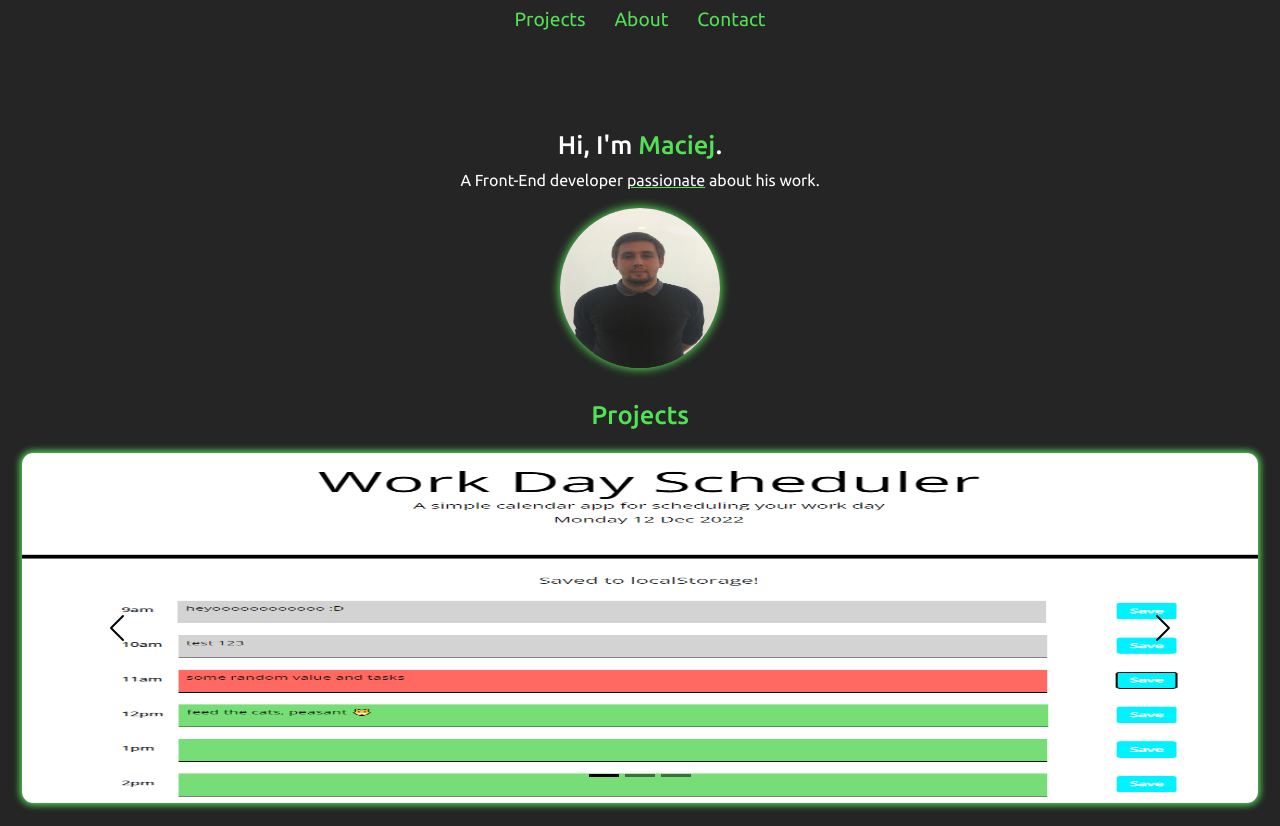
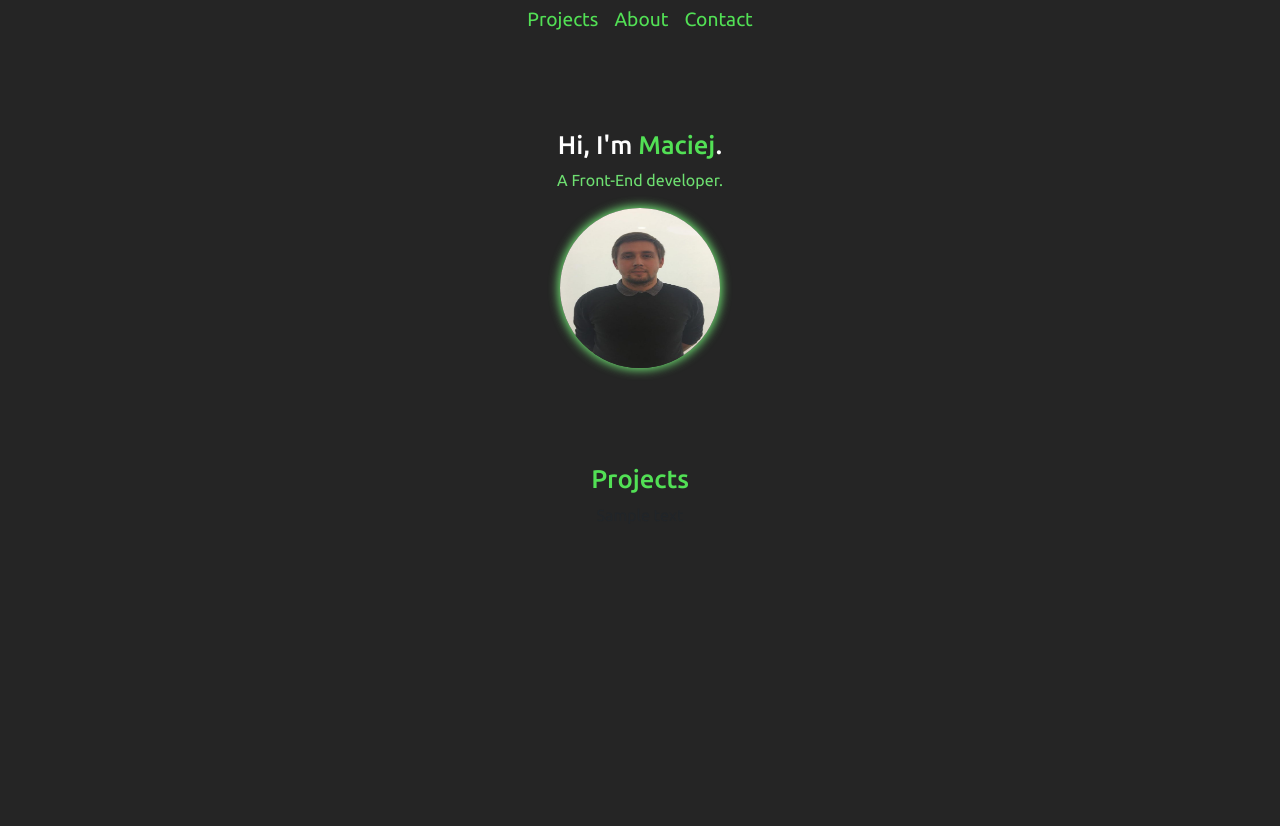
Before and after one commit to MrMaciejM/react-portfolio, a React (Create React App) app: page / in a window 1280 px wide. After the commit the page ends 800 px from the top, so only its background shows below. Built offline with nearby package versions, Linux system fonts and the light colour scheme.

Commit message:
added animations to picture and small headline, removed carousel

```diff
--- a/src/App.css
+++ b/src/App.css
@@ -25,17 +25,17 @@ a {
   transition: all 0.5s;
 }
 /* LINKS STYLING AND EFFECTS */
-a:hover {
+header nav a:hover {
   color: var(--white);
   box-shadow: 0 0 5px 2px var(--links);
   transition: all 0.5s;
 }
-a:active {
+header nav a:active {
   box-shadow: 0 0 5px 3px var(--white);
   transition: all 0.1s;
 }
 /* FONT SIZE */
-a {
+header nav a {
   font-size: 1.2rem;
 }
 h2 {
@@ -43,7 +43,7 @@ h2 {
 }
 /* IMAGE SIZE */
 img {
-  height: 350px !important;
+  height: 300px !important;
   border-radius: 11px;
 }
 /* Section Headings */
--- a/src/components/Intro.css
+++ b/src/components/Intro.css
@@ -2,7 +2,7 @@
   display: flex;
   flex-direction: column;
   align-items: center;
-  margin-bottom: 2rem;
+  margin-bottom: 6rem;
 }
 .introSection h2 span {
   color: #52e055;
@@ -11,8 +11,7 @@
   text-decoration: underline #52e055;
 }
 
-.introHeading,
-p {
+.introHeading {
   color: white !important;
 }
 .introSection p {
@@ -29,7 +28,7 @@ p {
 /* Animation */
 .introSection {
   animation-name: fadein;
-  animation-duration: 3s;
+  animation-duration: 1.5s;
 }
 @keyframes fadein {
   from {
@@ -41,3 +40,44 @@ p {
     padding-right: 0;
   }
 }
+.smallHeadline {
+  animation: colorChange 5s infinite;
+}
+@keyframes colorChange {
+  0% {
+    color: #52e055;
+  }
+  25% {
+    color: #7ddf7f;
+  }
+  50% {
+    color: #fff;
+  }
+  75% {
+    color: #7ddf7f;
+  }
+  100% {
+    color: #52e055;
+  }
+}
+
+.profilePic {
+  animation: colorChangePic 5s infinite;
+}
+@keyframes colorChangePic {
+  0% {
+    box-shadow: 0 0 10px 2px #52e055;
+  }
+  25% {
+    box-shadow: 0 0 10px 2px #7ddf7f;
+  }
+  50% {
+    box-shadow: 0 0 10px 2px #fff;
+  }
+  75% {
+    box-shadow: 0 0 10px 2px #7ddf7f;
+  }
+  100% {
+    box-shadow: 0 0 10px 2px #52e055;
+  }
+}
--- a/src/components/Intro.js
+++ b/src/components/Intro.js
@@ -5,10 +5,7 @@ function Intro() {
       <h2 className={"introHeading"}>
         Hi, I'm <span>Maciej</span>.
       </h2>
-      <p>
-        A Front-End developer{" "}
-        <span className={"underlineSpan"}>passionate</span> about his work.
-      </p>
+      <p className="smallHeadline">A Front-End developer.</p>
       <img
         className={"profilePic"}
         src={require("../assets/images/profile-pic.png")}
--- a/src/components/Projects.css
+++ b/src/components/Projects.css
@@ -1,6 +1,7 @@
 :root {
   --links: #52e055;
 }
+
 .carouselMain {
   margin: 1.4rem !important;
   box-shadow: 0 0 7px 2px var(--links);
@@ -10,4 +11,14 @@
 .carousel-control-next {
   opacity: 1;
   filter: invert(0);
+  width: 7%;
 }
+a {
+  margin: 0 !important;
+  padding: 0 !important;
+}
+
+.projectsSection p {
+  margin: 0 15%;
+  text-align: center;
+}
--- a/src/components/Projects.js
+++ b/src/components/Projects.js
@@ -1,35 +1,18 @@
-import Carousel from "react-bootstrap/Carousel";
 import "bootstrap/dist/css/bootstrap.min.css";
 import "./Projects.css";
 
 function Projects() {
   //
   return (
-    <section>
+    <section className="projectsSection">
       <h2>Projects</h2>
-      <Carousel interval={null} variant={"dark"} className={"carouselMain"}>
-        <Carousel.Item>
-          <img
-            className="d-block w-100"
-            src={require("../assets/images/daily-planner.png")}
-            alt="First slide"
-          />
-        </Carousel.Item>
-        <Carousel.Item>
-          <img
-            className="d-block w-100"
-            src={require("../assets/images/weather-app.png")}
-            alt="Second slide"
-          />
-        </Carousel.Item>
-        <Carousel.Item>
-          <img
-            className="d-block w-100"
-            src={require("../assets/images/landing-page-v1.png")}
-            alt="Third slide"
-          />
-        </Carousel.Item>
-      </Carousel>
+      <div className="projectsContainer">
+        <div className="projectWrapper">
+          <div>
+            <p>Sample text</p>
+          </div>
+        </div>
+      </div>
     </section>
   );
 }
```
